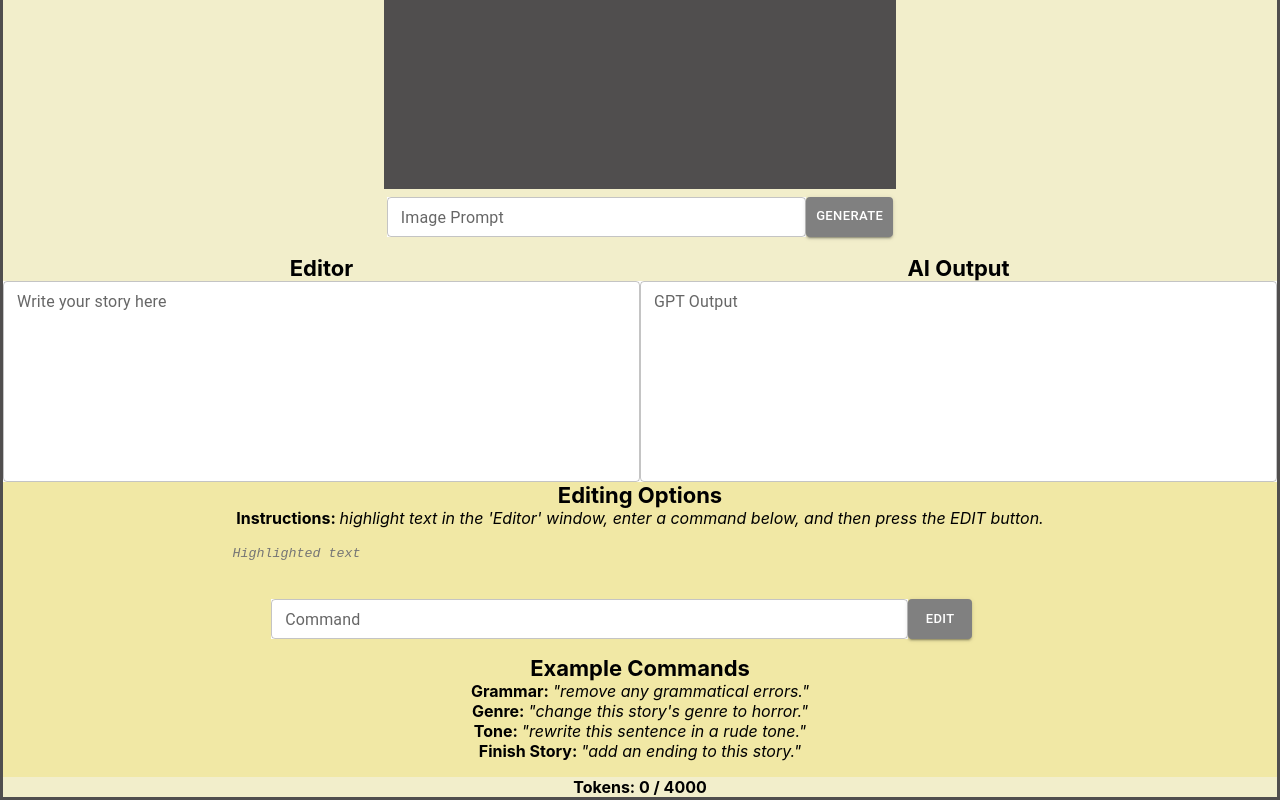
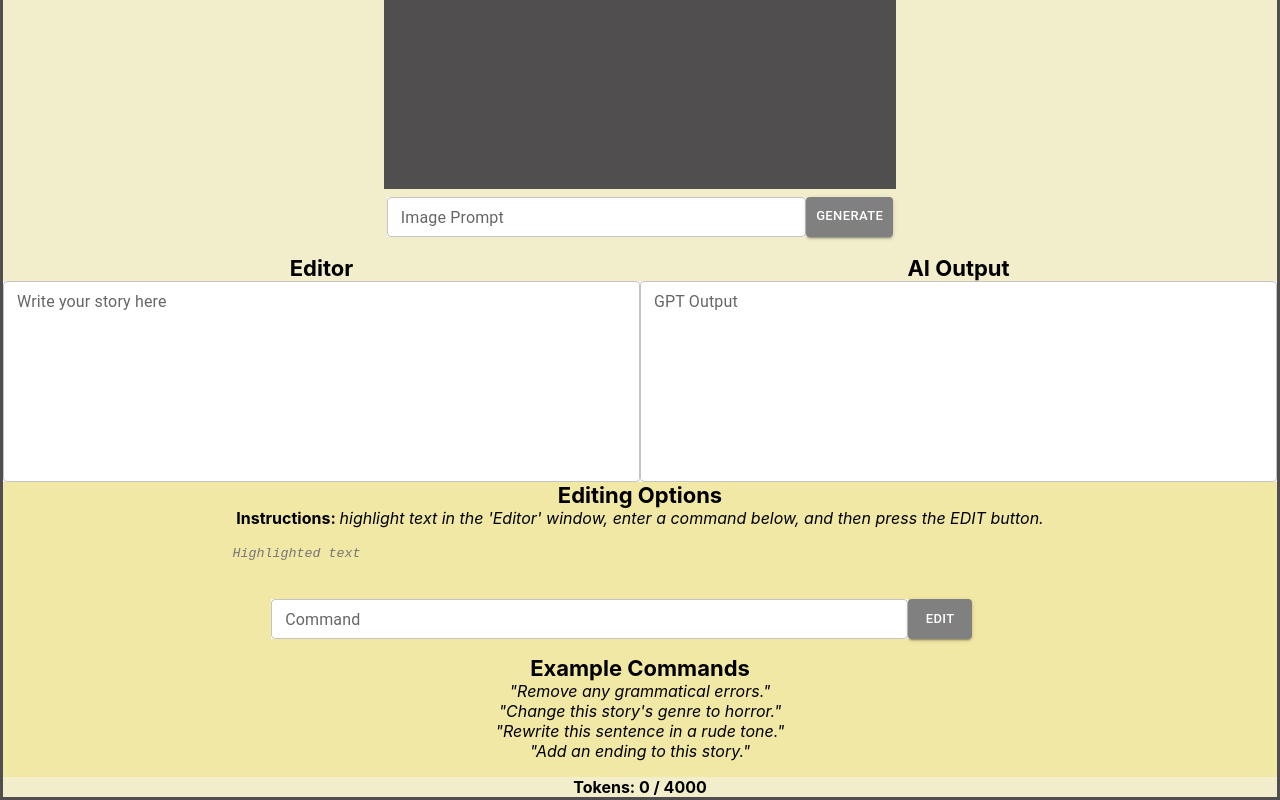
Before and after one commit to stephentambussi/StoryGenius, a React (Create React App) app: page / in a window 1280 px wide. Shown: the part 299-1099 px from the top of the page. Built offline with nearby package versions, Linux system fonts and the light colour scheme.

Commit message:
Added semi-persistence for important fields using sessionStorage

```diff
--- a/src/App.js
+++ b/src/App.js
@@ -22,7 +22,13 @@ import 'animate.css/animate.min.css';
 *   - Include notification only for errors like: missing api key, etc.
 */
 
-//Global functions
+/*  Implementation notes:
+*   Everything that makes StoryGenius work is in this file such as the UI components, logic, and API calls.
+*   App.css includes styling to make it look the way I wanted it to. There is definitely a better way to do
+*   all of this, but it works.
+*/
+
+//Gets and returns the selected/highlighted text in the current window
 function getSelectionText() {
   var text = "";
   if (window.getSelection) {
@@ -31,7 +37,7 @@ function getSelectionText() {
   return text;
 }
 
-//Class
+//Main Class
 class App extends React.Component {
   constructor(props) {
     super(props);
@@ -105,12 +111,25 @@ class App extends React.Component {
     const ideaGenTooltip = 'Create a story idea. NOTE: this will clear any previous generations';
     const storyGenTooltip = 'Generate a complete story. NOTE: this will clear any previous generations';
     const imagePromptGenTooltip = 'Generate an image from the prompt OR if it is empty, generate a prompt and image from available text';
+    //Booleans for loading icons
     const genLoading = this.state.genLoading;
     const editLoading = this.state.editLoading;
 
+    if(sessionStorage.getItem("storyTitleAutosave")) {
+      this.state.storyTitle = sessionStorage.getItem("storyTitleAutosave");
+    }
+
+    //Checks to see if there is an autosave value
+    //This only happens when there is a page reload or restore
+    //(Enables semi-persistence for user work, but does not persist if tab/window is closed)
+    if (sessionStorage.getItem("editorAutosave")) {
+      //Restore contents of Editor Textfield
+      this.state.userEditorText = sessionStorage.getItem("editorAutosave");
+    }
+
+    //Event listener function for selecting/highlighting text
     document.onmouseup = document.onkeyup = document.onselectionchange = function () {
-      if (document.activeElement.id === "editorWindow") { //Only the editor window can select and capture text
-        //document.getElementById("selectedText").value = getSelectionText();
+      if (document.activeElement.id === "editorWindow") { //Only the editor window/textfield can select and capture text
         this.highlightedText = getSelectionText();
         document.getElementById("selectedText").value = this.highlightedText;
       }
@@ -176,7 +195,10 @@ class App extends React.Component {
                   maxWidth: '100%',
                 }}
                 value={this.state.storyTitle}
-                onChange={(event) => this.setState({ storyTitle: event.target.value })}></TextField>
+                onChange={(event) => {
+                  this.setState({ storyTitle: event.target.value })
+                  sessionStorage.setItem("storyTitleAutosave", event.target.value);
+                }}></TextField>
 
 
               <div className="GenerationButtons">
@@ -238,6 +260,9 @@ class App extends React.Component {
                   value={this.state.userEditorText}
                   onChange={(event) => {
                     this.setState({ userEditorText: event.target.value });
+                    //Save results into session storage object for semi-persistence
+                    sessionStorage.setItem("editorAutosave", event.target.value);
+
                     this.setState({ storytext_cnt: Math.floor(event.target.value.length / 4) }); /* TODO: make this word count and calculate max word count allowed based on tokens? */
                   }}></TextField>
 
@@ -289,10 +314,10 @@ class App extends React.Component {
               </div>
 
               <h2 className="ExamplesHeader">Example Commands</h2>
-              <p className="ExamplesSubHeader"><b>Grammar: </b><i>"remove any grammatical errors."</i></p>
-              <p className="ExamplesSubHeader"><b>Genre: </b><i>"change this story's genre to horror."</i></p>
-              <p className="ExamplesSubHeader"><b>Tone: </b><i>"rewrite this sentence in a rude tone."</i></p>
-              <p className="ExamplesSubHeaderT"><b>Finish Story: </b><i>"add an ending to this story."</i></p>
+              <p className="ExamplesSubHeader"><i>"Remove any grammatical errors."</i></p>
+              <p className="ExamplesSubHeader"><i>"Change this story's genre to horror."</i></p>
+              <p className="ExamplesSubHeader"><i>"Rewrite this sentence in a rude tone."</i></p>
+              <p className="ExamplesSubHeaderT"><i>"Add an ending to this story."</i></p>
 
             </div>
 
```
